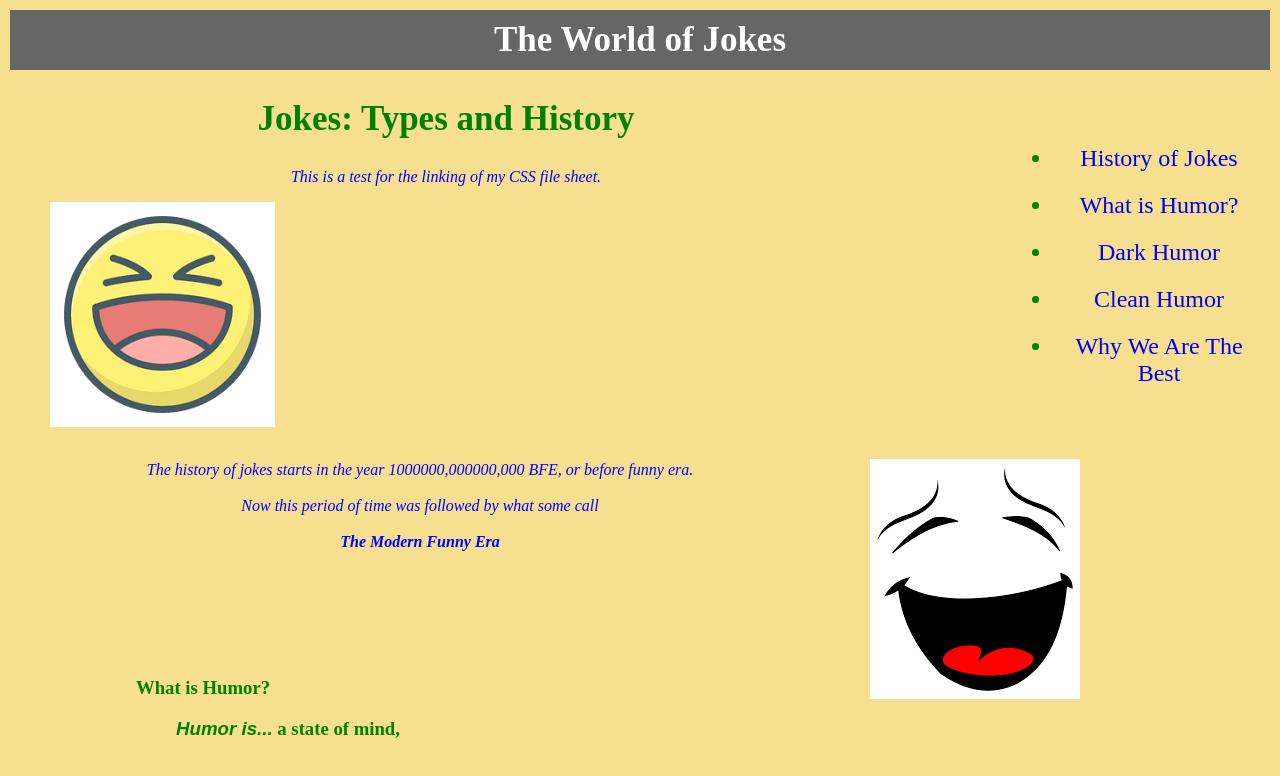
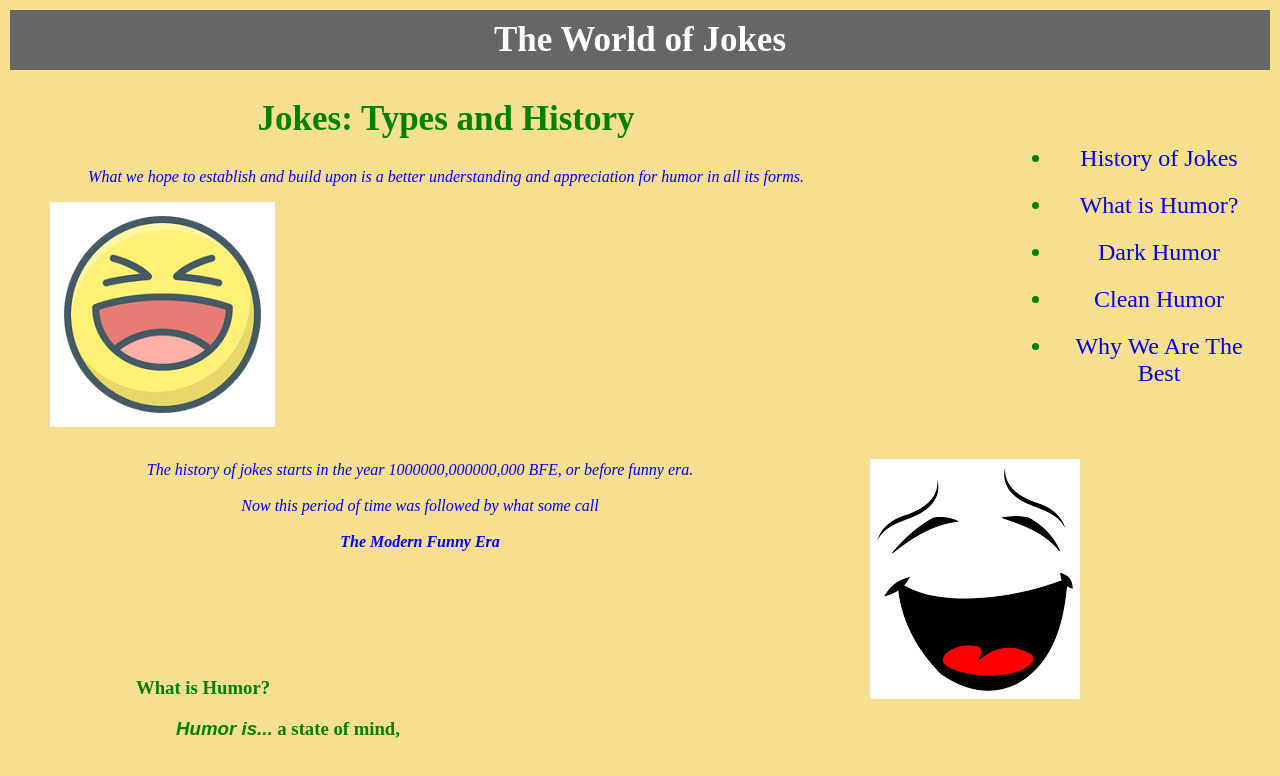
Before and after one commit to Evandietrich1/Comm260, a plain HTML site: page Website_for_Jokes/Jokewebsite.html in a window 1280 px wide. Drawn offline with Linux system fonts and the light colour scheme.

Commit message:
Add files via upload

```diff
--- a/Website_for_Jokes/Jokewebsite.html
+++ b/Website_for_Jokes/Jokewebsite.html
@@ -28,7 +28,7 @@
 </header>
 <h2 class="type-and-history">Jokes: Types and History</h2>
 
-<p> This is a test for the linking of my CSS file sheet.
+<p> What we hope to establish and build upon is a better understanding and appreciation for humor in all its forms.
 <figure class="Laugh-cry-emoji">
 	<img src="img/laughingimage.png" alt="laughing emoji">
 </figure>
```
